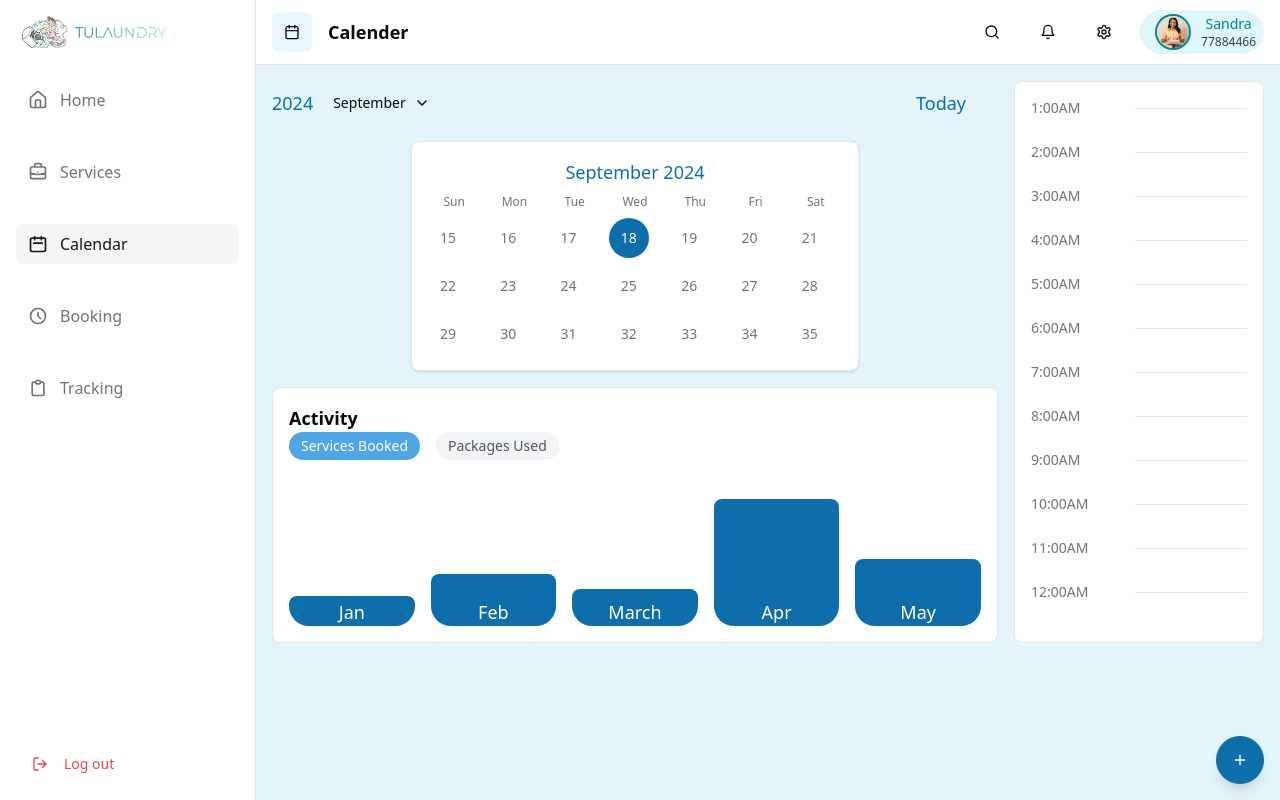
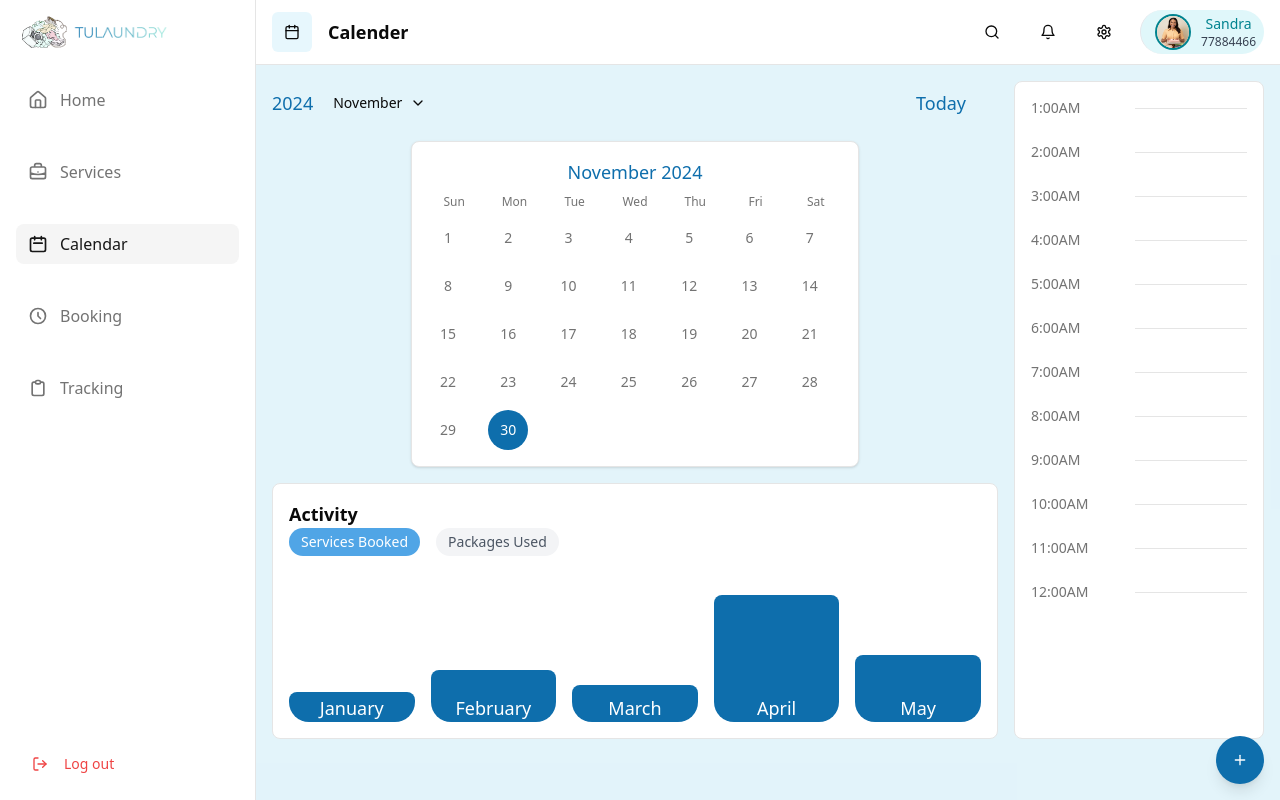
Before and after one commit to Aristocratjnr/Consumer-dashboard, a Next.js app: page /calendar in a window 1280 px wide. Built offline with nearby package versions, Linux system fonts and the light colour scheme.

Commit message:
update CalendarPage: refactor date handling and improve month selection functionality

```diff
--- a/src/app/(dashboard)/calendar/page.tsx
+++ b/src/app/(dashboard)/calendar/page.tsx
@@ -18,18 +18,31 @@
          const toggleProfileDropdown = () => {
               setIsProfileDropdownOpen(!isProfileDropdownOpen);
             };
-        const [selectedDate, setSelectedDate] = useState(18)
-        const [selectedMonth, setSelectedMonth] = useState('September')
+            const [currentYear, setCurrentYear] = useState(new Date().getFullYear());
+            const [currentMonth, setCurrentMonth] = useState(new Date().getMonth());
+            const [selectedDate, setSelectedDate] = useState(new Date().getDate());
+
             const days = ['Sun', 'Mon', 'Tue', 'Wed', 'Thu', 'Fri', 'Sat']
-        const dates = Array.from({ length: 21 }, (_, i) => i + 15)
             const hours = Array.from({ length: 12 }, (_, i) => `${i + 1}:00AM`)
-        const months = ['Jan', 'Feb', 'March', 'Apr', 'May', 'Jun', 'Jul', 'Aug', 'Sep', 'Oct', 'Nov', 'Dec']
+            const months = ['January', 'February', 'March', 'April', 'May', 'June', 'July', 'August', 'September', 'October', 'November', 'December']
             const activityData = [20, 35, 25, 85, 45]
+
+            const getDaysInMonth = (year: number, month: number) => {
+              return new Date(year, month + 1, 0).getDate();
+            };
+
+            const getFirstDayOfMonth = (year: number, month: number) => {
+              return new Date(year, month, 1).getDay();
+            };
+
+            const daysInMonth = getDaysInMonth(currentYear, currentMonth);
+            const firstDayOfMonth = getFirstDayOfMonth(currentYear, currentMonth);
 
             const handleTodayClick = () => {
               const today = new Date()
               setSelectedDate(today.getDate())
-            setSelectedMonth(months[today.getMonth()])
+              setCurrentMonth(today.getMonth())
+              setCurrentYear(today.getFullYear())
         }
 
         return (
@@ -198,26 +211,28 @@
 
 
 
-
         {/* Calendar Content */}
         <main className="grid grid-cols-[1fr_250px] gap-4 p-4">
           <div className="space-y-4">
             {/* Calendar Header */}
             <div className="flex items-center justify-between">
               <div className="flex items-center gap-2">
-                        <h2 className="text-lg font-semi-bold text-teal-1000">2024</h2>
+                <h2 className="text-lg font-semi-bold text-teal-1000">{currentYear}</h2>
                 <DropdownMenu>
                   <DropdownMenuTrigger asChild>
                     <Button variant="ghost" size="sm" className="flex items-center gap-2">
-                            {selectedMonth}
+                      {months[currentMonth]}
                       <ChevronDown className="h-4 w-4" />
                     </Button>
                   </DropdownMenuTrigger>
                   <DropdownMenuContent align="start">
-                            {months.map((month) => (
+                    {months.map((month, index) => (
                       <DropdownMenuItem
                         key={month}
-                                onSelect={() => setSelectedMonth(month)}
+                        onSelect={() => {
+                          setCurrentMonth(index);
+                          setSelectedDate(1);
+                        }}
                         className="cursor-pointer"
                       >
                         {month}
@@ -226,6 +241,7 @@
                   </DropdownMenuContent>
                 </DropdownMenu>
               </div>
+
                     <Button
                         className ='text-teal-1000 font-semi-bold text-lg'
                         variant="ghost"
@@ -238,7 +254,7 @@
                     {/* Calendar Header and Grid */}
                     <div className="rounded-lg border bg-card shadow p-4 max-w-md mx-auto">
                     <div className="text-center mb-2">
-                        <h2 className="text-lg text-teal-1000 font-semi-bold">{selectedMonth} 2024</h2>
+                        <h2 className="text-lg text-teal-1000 font-semi-bold">{months[currentMonth]} 2024</h2>
                     </div>
                     <div className="grid grid-cols-7 gap-2 text-center">
                         {days.map((day) => (
@@ -248,7 +264,7 @@
                         ))}
                     </div>
                     <div className="grid grid-cols-7 gap-2 text-center mt-2">
-                        {dates.map((date) => (
+                        {Array.from({ length: daysInMonth }, (_, i) => i + 1).map((date) => (
                         <Button
                             key={date}
                             variant={selectedDate === date ? "default" : "ghost"}
```
Lines whose indentation alone changed are shown as unchanged.
